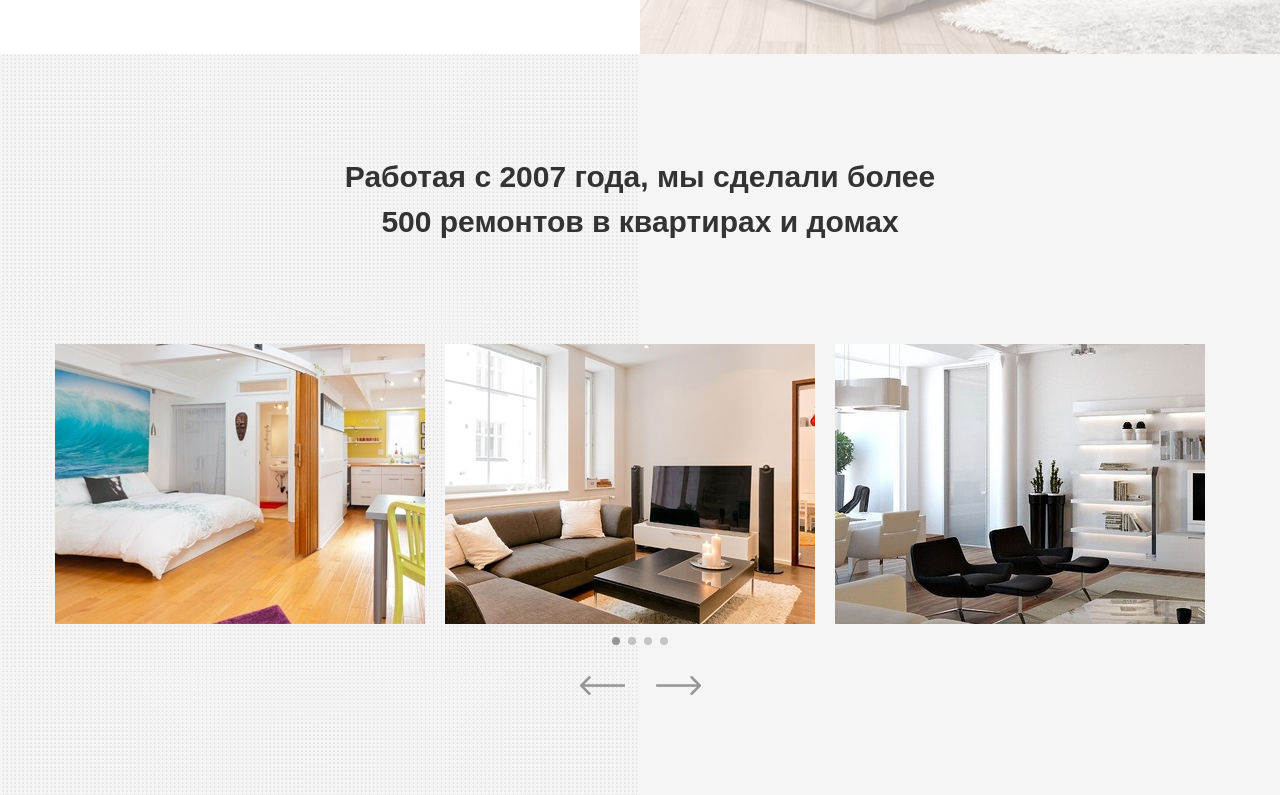
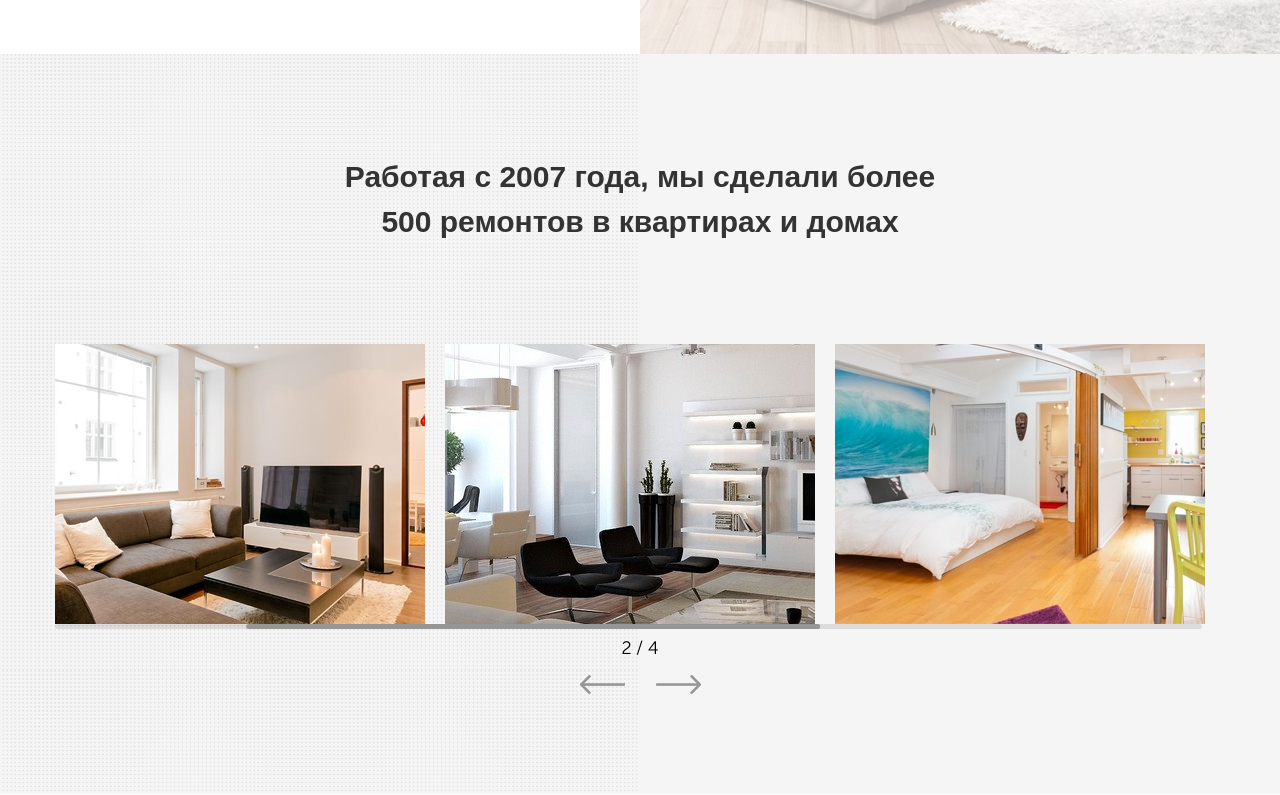
Before and after one commit to valianteamir/repair, a plain HTML site: page src/index.html in a window 1280 px wide. Shown: the part 1291-2086 px from the top of the page. Drawn offline with nearby package versions, Linux system fonts and the light colour scheme.

Commit message:
Portfolio section is done

```diff
--- a/src/index.html
+++ b/src/index.html
@@ -141,12 +141,15 @@
 						<div class="portfolio__slide swiper-slide">
 							<img src="img/portfolio/slider-3.jpg" alt="image" class="portfolio__image">
 						</div>
+
 					</div>
+					<div class="portfolio__scrollbar swiper-scrollbar"></div>
 					<div class="portfolio__pagination"></div>
 					<div class="portfolio__arrows">
 						<div class="arrow-left"><img src="img/portfolio/arrow_left.png" alt="Arrow left"></div>
 						<div class="arrow-right"><img src="img/portfolio/arrow_right.png" alt="Arrow right"></div>
 					</div>
+
 				</div>
 			</div>
 		</section>
--- a/src/js/main.js
+++ b/src/js/main.js
@@ -14,26 +14,6 @@ closeBtn.addEventListener('click', function() {
 	modal.classList.remove('modal-bg_active');
 });
 
-// const mySwiper = new Swiper('.slider', {
-// 	slidesPerView: 3,
-// 	speed: 500,
-// 	navigation: {
-// 		nextEl: '.arrow-right',
-// 		prevEl: '.arrow-left'
-// 	},
-// 	autoplay: {
-// 		delay: 3000,
-// 	},
-// 	// pagination: {
-// 	// 	el: '.swiper-pagination',
-// 	// 	type: 'bullets',
-// 	// }
-// 	scrollbar: {
-// 		el: '.swiper-scrollbar',
-// 		draggable: true,
-// 	}
-// });
-
 const mySwiper = new Swiper('.portfolio__slider', {
 	slidesPerView: 3,
 	speed: 500,
@@ -41,8 +21,15 @@ const mySwiper = new Swiper('.portfolio__slider', {
 		nextEl: '.arrow-right',
 		prevEl: '.arrow-left'
 	},
+	autoplay: {
+		delay: 3000,
+	},
 	pagination: {
 		el: '.portfolio__pagination',
-		clickable: 'true'
-	}
+		type: 'fraction',
+	},
+	scrollbar: {
+		el: '.portfolio__scrollbar',
+		draggable: true,
+	},
 });
--- a/src/sass/blocks/_hero.sass
+++ b/src/sass/blocks/_hero.sass
@@ -14,11 +14,13 @@
 			margin-bottom: 50px
 			+title(41px, 48px)
 			+bold
+			text-align: left
 		&__subtitle
 			display: block
 			margin-bottom: 70px
 			+title(20px, 20px)
 			+bold
+			text-align: left
 	&-list
 		&__item
 			margin-bottom: 25px
--- a/src/sass/blocks/_portfolio.sass
+++ b/src/sass/blocks/_portfolio.sass
@@ -17,13 +17,20 @@
 		max-width: 121px
 		display: flex
 		justify-content: space-between
-	&__wrapper
+	&__pagination
+		margin-bottom: 18px
+		text-align: center
+.swiper
+	&-scrollbar
 		margin-bottom: 10px
-	&__pagination
-		margin-bottom: 28px
-		text-align: center
-.swiper-pagination-bullet-active
-	background-color: #969696
+		cursor: pointer
+		&-drag
+			position: static
+			background-color: #969696
+	&-pagination-fraction
+		font-size: 18px
+.swiper-container-horizontal .swiper-scrollbar
+	position: static
 .arrow
 	&-left, &-right
 		cursor: pointer
```
Also changed, not shown: src/css/style.css.
